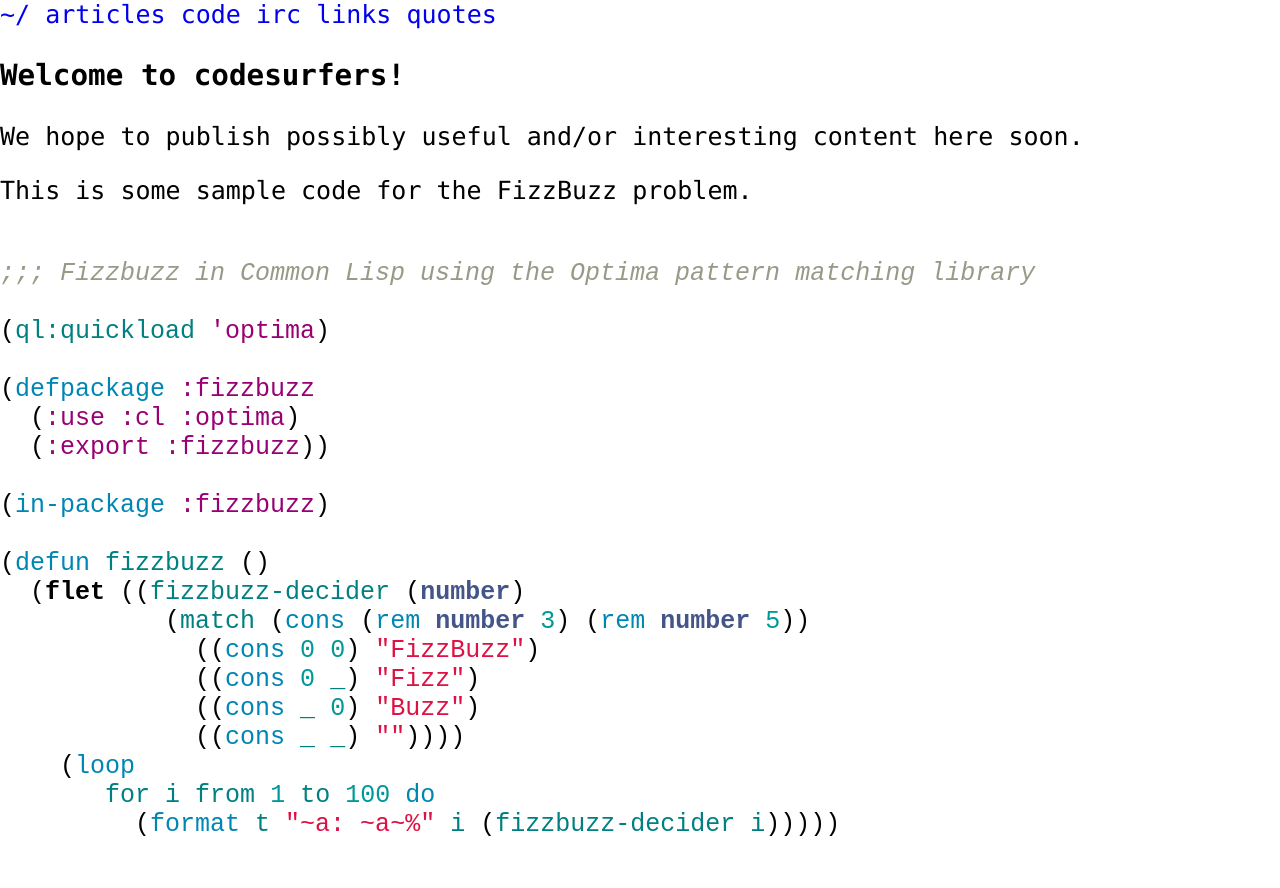
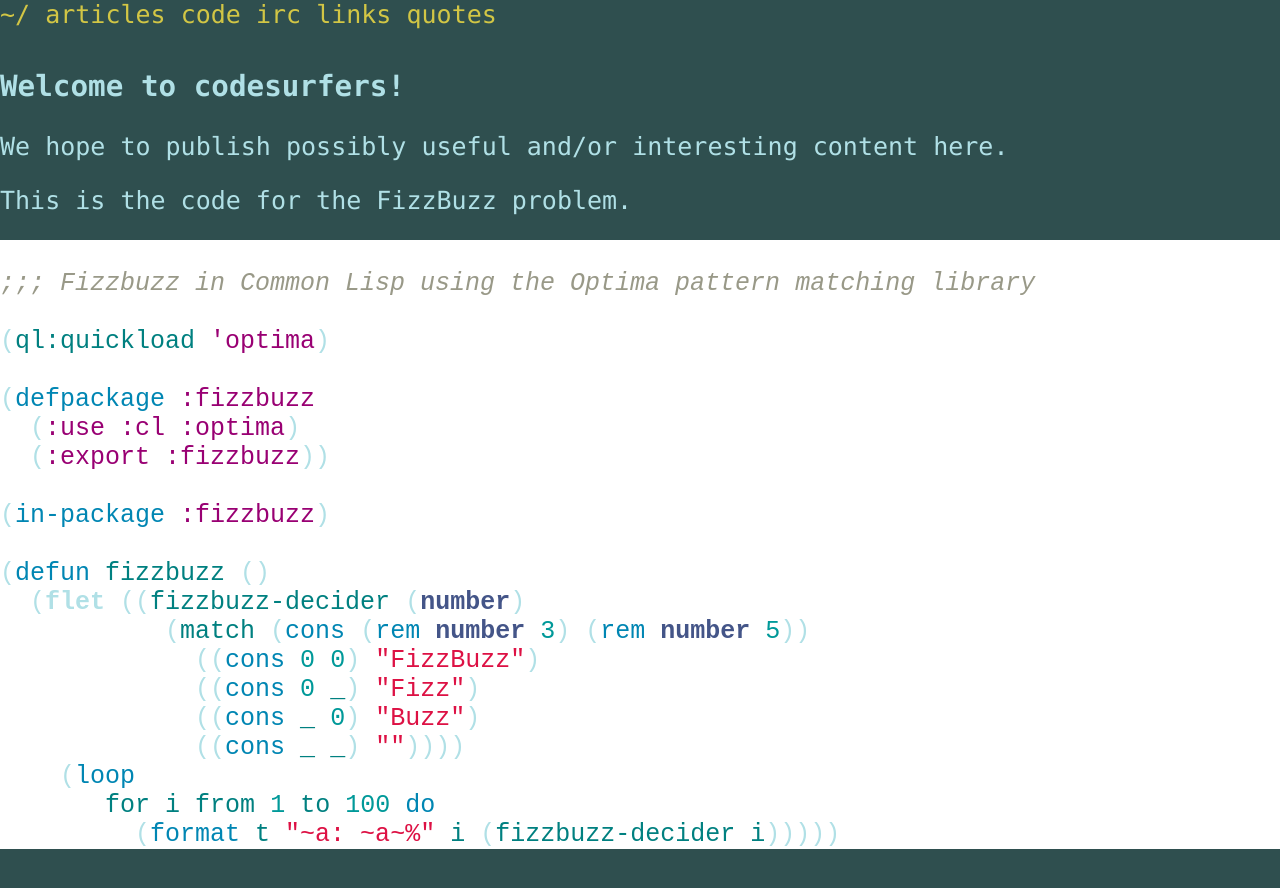
Before and after one commit to codesurfers/codesurfers.github.io, a Jekyll site: the page built from _posts/2014-03-26-welcome-to-cs.md, in a window 1280 px wide. Shown: the top 888 px of the page. Built offline with Jekyll 4.4.1, drawn with Linux system fonts in a browser that asks for light colours; Markdown is read by kramdown in place of the engine named in the settings.

Commit message:
Almost the same theme as the existing theme

````diff
--- a/_posts/2014-03-26-welcome-to-cs.md
+++ b/_posts/2014-03-26-welcome-to-cs.md
@@ -5,10 +5,9 @@ date:   2014-03-26
 categories:
 ---
 
-We hope to publish possibly useful and/or interesting content here
-soon.
+We hope to publish possibly useful and/or interesting content here.
 
-This is some sample code for the FizzBuzz problem.
+This is the code for the FizzBuzz problem.
 
 ```lisp
 
--- a/css/surf.css
+++ b/css/surf.css
@@ -1,8 +1,53 @@
 body {
     font-family: 'Consolas', 'Inconsolata', 'Monaco', 'Droid Sans Mono', 'DejaVu Sans Mono';
+    color: powderblue;
     font-size: 25px;
+    background-color: darkslategray;
 }
 
-body :link, :visited, :hover, :active {
+body :link, :visited, :active {
     text-decoration: none;
+    color: #d2c645;
 }
+
+h2 {
+    margin-top: 50px;
+}
+
+h3 {
+    margin-top: 40px;
+}
+
+#navigation {
+    position: absolute;
+    left: 0px;
+    top: 0px;
+    right: 0px;
+    padding-left: 5px;
+    background-color: #1f3333;
+}
+
+#content {
+    position: absolute;
+    width: 90%;
+    top: 30px;
+    left: 0px;
+    padding-left: 5px;
+}
+
+#content ul {
+    margin-left: 0px;
+    padding-left: 0px;
+}
+
+#content ul li {
+    list-style-type: none;
+}
+
+#content p {
+    width: 45%;
+}
+
+#links p {
+    margin-left: 25px;
+}
````
Also changed, not shown: links/index.md (+1 -1 lines).
